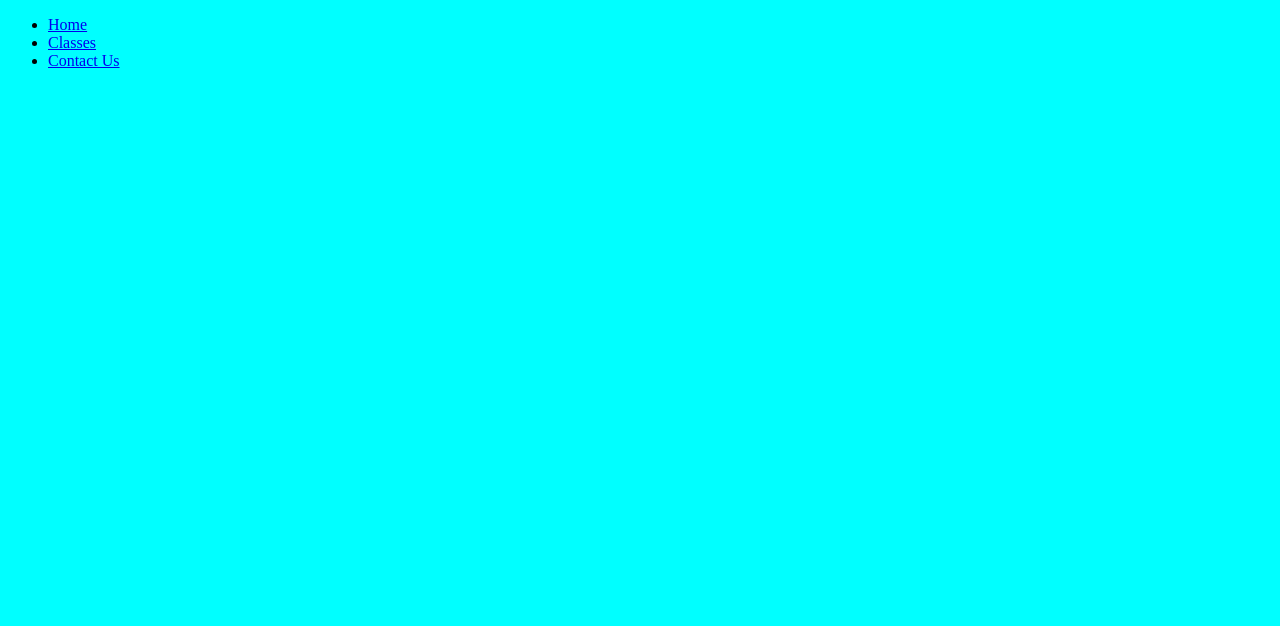
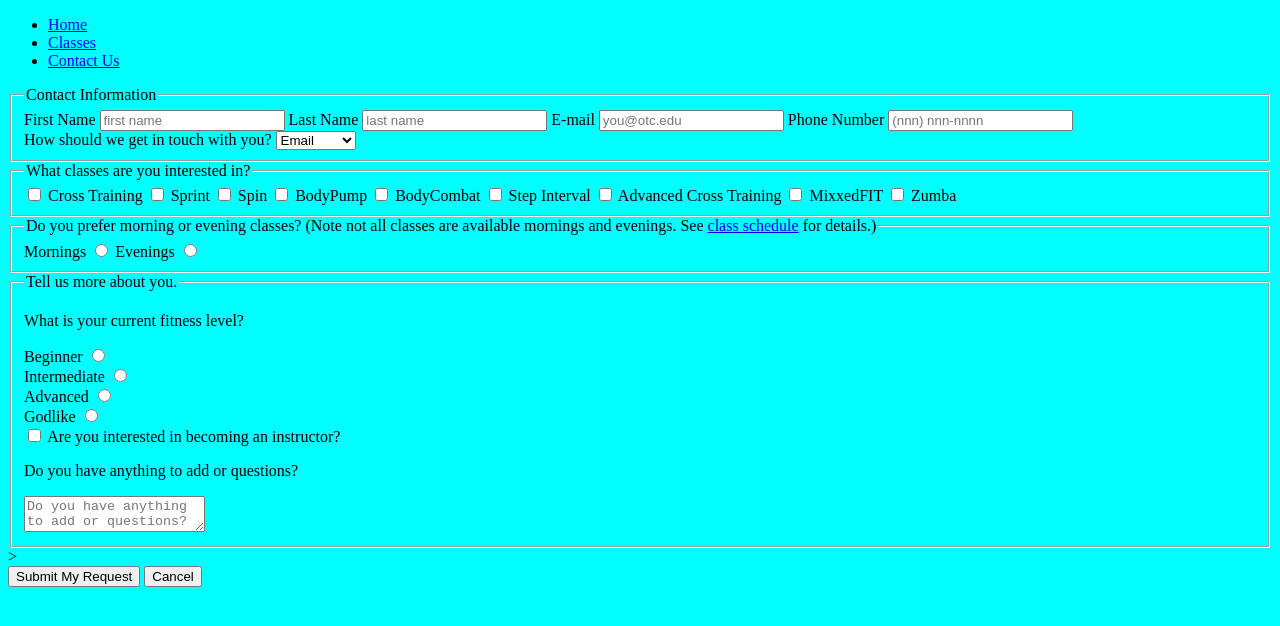
Before and after one commit to meyersw/FitForFunFitnessClub, a plain HTML site: page info.html in a window 1280 px wide. Drawn offline with Linux system fonts and the light colour scheme.

Commit message:
form complete

```diff
--- a/info.html
+++ b/info.html
@@ -14,6 +14,7 @@
     <link href="style.css" rel="stylesheet">
     <title>Contact Us: Fun For Fitness Club</title>
 </head>
+
 <body>
     <header>
 
@@ -27,7 +28,87 @@
         </ul>
     </nav>
 
+    <form id="infoRequest" action="thankyou.html" method="get">
+        <fieldset id="contactInfo">
+            <legend>Contact Information</legend>
+            <!--Text field  required field: First Name-->
+            <label for="firstName">First Name</label>
+            <input name="firstName" id="firstName" type="text" placeholder="first name" required>
+            <!--text field  required field : Last Name-->
+            <label for="lastName">Last Name</label>
+            <input name="lastName" id="lastName" type="text" placeholder="last name" required>
+            <!--input box: email-->
+            <label for="mail">E-mail</label>
+            <input name="Email" id="mail" type="email" placeholder="you@otc.edu" required>
+            <!--input box: phone -->
+            <label for="phone">Phone Number</label>
+            <input name="Phone" id="phone" type="tel" placeholder="(nnn) nnn-nnnn"><br>
+            <!--select list: Best way to reach: choices are : email, phone, owl and any additional methods you deem appropriate-->
+            <label for="contactPref">How should we get in touch with you?</label>
+            <select name="contactPref" id="contactPref">
+                <option value="Email">Email</option>
+                <option value="Phone">Phone</option>
+                <option value="Owl">Owl</option>
+                <option value="Text">Text</option>
+                <option value="Billboard">Billboard</option>
+                <option value="Telepathy">Telepathy</option>
+                <option value="Yodelling">Yodelling</option>
+            </select>
+        </fieldset>
+        <fieldset id="cChoice">
+            <legend>What classes are you interested in?</legend>
+            <!--check boxes with all the classes offered, allowing user to select all classes interested in-->
+            <input name="crossTraining" id="crossTraining" value="yes" type="checkbox">
+            <label for="crossTraining">Cross Training</label>
+            <input name="sprint" id="sprint" value="yes" type="checkbox">
+            <label for="sprint">Sprint</label>
+            <input name="spin" id="spin" value="yes" type="checkbox">
+            <label for="spin">Spin</label>
+            <input name="bodyPump" id="bodyPump" value="yes" type="checkbox">
+            <label for="bodyPump">BodyPump</label>
+            <input name="bodyCombat" id="bodyCombat" value="yes" type="checkbox">
+            <label for="bodyCombat">BodyCombat</label>
+            <input name="stepInterval" id="stepInterval" value="yes" type="checkbox">
+            <label for="stepInterval">Step Interval</label>
+            <input name="advancedCrossTraining" id="advancedCrossTraining" value="yes" type="checkbox">
+            <label for="advancedCrossTraining">Advanced Cross Training</label>
+            <input name="mixxedFit" id="mixxedFit" value="yes" type="checkbox">
+            <label for="mixxedFit">MixxedFIT</label>
+            <input name="zumba" id="zumba" value="yes" type="checkbox">
+            <label for="zumba">Zumba</label>
+        </fieldset>
+        <!--radio boxes: am or pm  allows user to enter their preferred class time -->
+        <fieldset id="AMPM">
+            <legend>Do you prefer morning or evening classes? (Note not all classes are available mornings and evenings.  See <a href="classes.html">class schedule</a> for details.)</legend>
+            <label for="AM">Mornings</label>
+            <input name="AMPM" id="AM" value="AM" type="radio" required>
+            <label for="PM">Evenings</label>
+            <input name="AMPM" id="PM" value="PM" type="radio" required>
+        </fieldset>
+        <!--Any additional fields you would like to add-->
+        <fieldset id="addInfo">
+            <legend>Tell us more about you.</legend>
+            <p>What is your current fitness level?</p>
+            <label for="fit1">Beginner</label>
+            <input name="fitLevel" id="fit1" value="Beginner" type="radio"><br>
+            <label for="fit2">Intermediate</label>
+            <input name="fitLevel" id="fit2" value="Intermediate" type="radio"><br>
+            <label for="fit3">Advanced</label>
+            <input name="fitLevel" id="fit3" value="Advanced" type="radio"><br>
+            <label for="fit4">Godlike</label>
+            <input name="fitLevel" id="fit4" value="Godlike" type="radio"><br>
+            <input name="instructor" id="instructor" value="yes" type="checkbox">
+            <label for="instructor">Are you interested in becoming an instructor?</label>
+            <p>Do you have anything to add or questions?</p>
+            <textarea name="addional" id="addional" placeholder="Do you have anything to add or questions?"></textarea>
+        </fieldset>>
+        <!-- A Submit button that sends the form data to a new page-->
+        <div id="buttons">
+            <input type="submit" value="Submit My Request">
+            <input type="reset" value="Cancel">
+        </div>
 
+    </form>
 
 </body>
 
```
Lines whose indentation alone changed are shown as unchanged.
